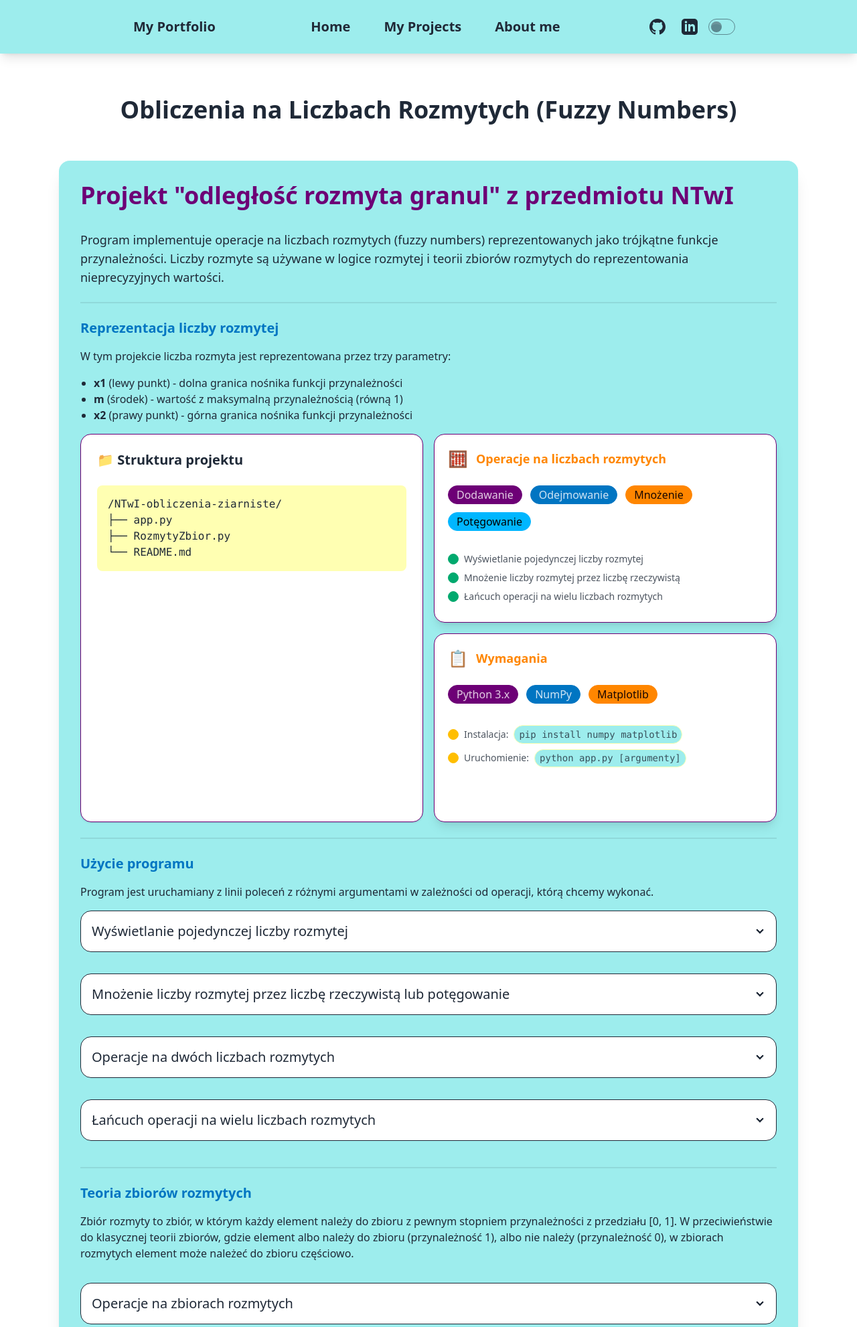
After one commit to stokuj/my-django-portfolio, a Django app: page /blog/obliczenia_ziarniste/ in a window 1280 px wide. The commit adds this page. Shown: the top 1982 px of the page at 67% size. Run offline with Django 5.2, Linux system fonts and the light colour scheme; data that the repository does not hold is empty; style sheets or scripts are compiled from the project's sources.

Commit message:
Nowy projekt + poprawki

```diff
--- a/main/templates/base.html
+++ b/main/templates/base.html
@@ -33,7 +33,7 @@
     </head>
     <body>
         <!-- Navbar -->
-        <nav class="navbar shadow-lg">
+        <nav class="navbar shadow-lg bg-base-200">
             <div class="max-w-3/4 mx-auto px-4 w-full">
                 <div class="flex justify-between items-center h-16">
 
--- a/main/templates/main/blog/activity_tracker.html
+++ b/main/templates/main/blog/activity_tracker.html
@@ -298,8 +298,7 @@ class Activity(models.Model):
                 <div class="alert alert-success shadow-md rounded-lg mt-4 mb-4">
                     <div class="flex items-center gap-2">
                     <svg xmlns="http://www.w3.org/2000/svg" class="stroke-current h-6 w-6" fill="none" viewBox="0 0 24 24">
-                        <path stroke-linecap="round" stroke-linejoin="round" stroke-width="2"
-                        d="M9 12l2 2 4-4m6 2a9 9 0 11-18 0 9 9 0 0118 0z" />
+                        <path stroke-linecap="round" stroke-linejoin="round" stroke-width="2" d="M9 12l2 2 4-4m6 2a9 9 0 11-18 0 9 9 0 0118 0z" />
                     </svg>
                     <span>Pomyślnie wdrożono na Heroku z dostępnością 24/7</span>
                     </div>
--- a/main/templates/main/blog/granular_data_grouping.html
+++ b/main/templates/main/blog/granular_data_grouping.html
@@ -679,7 +679,8 @@ function KNN_distance(data, k):
             </p>
 
             <!-- Stats -->
-            <div class="flex justify-center shadow my-4 p-4 mt-4 mb-4 text-center bg-base-100">
+            <div class="flex justify-center">
+                <div class="stats stats-vertical lg:stats-horizontal shadow bg-base-100 mt-4 mb-4 w-full">
                     <div class="stat">
                         <div class="stat-title">Testowane kształty</div>
                         <div class="stat-value text-primary">7</div>
@@ -701,6 +702,7 @@ function KNN_distance(data, k):
                         <div class="stat-desc">łacznie konfiguracji</div>
                     </div>
                 </div>
+            </div>
 
             <p class="mb-4 text-justify leading-relaxed">
             W badaniach porównano algorytmy DBSCAN, Single Linkage i Complete Linkage. Określono własne metryki oceny, pozwalające ustalić optymalne parametry dla każdego podejścia, zwłaszcza ε i MinPts w DBSCAN oraz moment przerwania scalania w hierarchicznych algorytmach.
@@ -718,7 +720,6 @@ function KNN_distance(data, k):
             <p class="mb-4 text-justify leading-relaxed">
             Analiza wpływu szumu wykazała, że zwiększający się udział zakłóceń systematycznie obniża dokładność grupowania, ze znaczącym spadkiem przy 70% szumu. Szczególnym wyzwaniem okazało się wykrywanie klastrów w rozkładzie von Misesa (kształt kołowy), gdzie Single Linkage przewyższył DBSCAN.
             </p>
-        </div>
         </div>
 
     </section>
--- /dev/null
+++ b/main/templates/main/blog/obliczenia_ziarniste.html
@@ -0,0 +1,315 @@
+{% extends "base.html" %}
+
+{% block page_name %}Obliczenia na Liczbach Rozmytych (Fuzzy Numbers){% endblock page_name %}
+
+{% block content %}
+{% load static %}
+
+<h1 class="text-3xl font-bold text-center mt-8 mb-8">Obliczenia na Liczbach Rozmytych (Fuzzy Numbers)</h1>
+
+<div class="container mx-auto p-6 max-w-6xl">
+    <div class="card bg-base-200 w-full p-8 shadow-xl">
+        <h1 class="text-3xl font-bold text-primary mb-6">Projekt "odległość rozmyta granul" z przedmiotu NTwI</h1>
+
+        <div class="prose">
+        <p class="text-lg mb-4 mt-2">
+            Program implementuje operacje na liczbach rozmytych (fuzzy numbers) reprezentowanych jako trójkątne funkcje przynależności.
+            Liczby rozmyte są używane w logice rozmytej i teorii zbiorów rozmytych do reprezentowania nieprecyzyjnych wartości.
+        </p>
+
+        <!-- Divider -->
+        <div class="divider"></div>
+
+        <h2 class="text-2xl font-semibold text-secondary">Reprezentacja liczby rozmytej</h2>
+
+        <p class="text-base mb-4 mt-4">
+            W tym projekcie liczba rozmyta jest reprezentowana przez trzy parametry:
+        </p>
+        <ul class="list-disc pl-5 text-base">
+            <li><strong>x1</strong> (lewy punkt) - dolna granica nośnika funkcji przynależności</li>
+            <li><strong>m</strong> (środek) - wartość z maksymalną przynależnością (równą 1)</li>
+            <li><strong>x2</strong> (prawy punkt) - górna granica nośnika funkcji przynależności</li>
+        </ul>
+
+
+    <div class="grid md:grid-cols-2 gap-4 mt-4 mb-4">
+
+        <!-- Lewa kolumna: Struktura projektu -->
+        <div class="card bg-base-100 shadow hover:shadow-lg transition-shadow h-full border border-primary">
+            <div class="card-body">
+                <h2 class="card-title">📁 Struktura projektu</h2>
+                <pre class="bg-base-300 p-4 rounded-lg mt-4 mb-4 w-full overflow-x-auto text-xs sm:text-base"><code>/NTwI-obliczenia-ziarniste/
+├── app.py
+├── RozmytyZbior.py
+└── README.md</code></pre>
+            </div>
+        </div>
+
+<!-- Prawa kolumna: zagnieżdżony grid -->
+<div class="grid grid-rows-2 gap-4 h-full">
+
+    <!-- Górna karta: Operacje na liczbach rozmytych -->
+    <div class="card bg-base-100 shadow-lg hover:shadow-xl transition-all duration-300 ease-out hover:-translate-y-1 border border-primary ">
+        <div class="card-body p-5">
+            <div class="flex items-center gap-3 mb-4">
+                <div class="text-2xl">🧮</div>
+                <h3 class="card-title text-accent text-lg font-semibold">Operacje na liczbach rozmytych</h3>
+            </div>
+            <div class="flex flex-wrap gap-3 ">
+                <span class="badge badge-primary badge-lg px-3 py-2">Dodawanie</span>
+                <span class="badge badge-secondary badge-lg px-3 py-2">Odejmowanie</span>
+                <span class="badge badge-accent badge-lg px-3 py-2">Mnożenie</span>
+                <span class="badge badge-info badge-lg px-3 py-2">Potęgowanie</span>
+            </div>
+            <div class="mt-4 space-y-1.5 text-base-content/80">
+                <p class="text-sm flex items-center gap-2 mt-2 mb-2">
+                    <span class="badge badge-success badge-xs"></span>
+                    Wyświetlanie pojedynczej liczby rozmytej
+                </p>
+                <p class="text-sm flex items-center gap-2 mt-2 mb-2">
+                    <span class="badge badge-success badge-xs"></span>
+                    Mnożenie liczby rozmytej przez liczbę rzeczywistą
+                </p>
+                <p class="text-sm flex items-center gap-2 mt-2 mb-2">
+                    <span class="badge badge-success badge-xs"></span>
+                    Łańcuch operacji na wielu liczbach rozmytych
+                </p>
+            </div>
+        </div>
+    </div>
+
+    <!-- Dolna karta: Wymagania -->
+    <div class="card bg-base-100 shadow-lg hover:shadow-xl transition-all duration-300 ease-out hover:-translate-y-1 border border-primary">
+        <div class="card-body p-5">
+            <div class="flex items-center gap-3 mb-4">
+                <div class="text-2xl">📋</div>
+                <h3 class="card-title text-accent text-lg font-semibold">Wymagania</h3>
+            </div>
+            <div class="flex flex-wrap gap-3">
+                <span class="badge badge-primary badge-lg px-3 py-2">Python 3.x</span>
+                <span class="badge badge-secondary badge-lg px-3 py-2">NumPy</span>
+                <span class="badge badge-accent badge-lg px-3 py-2">Matplotlib</span>
+            </div>
+            <div class="mt-4 space-y-1.5 text-base-content/80">
+                <p class="text-sm flex items-center gap-2 mt-2 mb-2">
+                    <span class="badge badge-warning badge-xs"></span>
+                    Instalacja: <code>pip install numpy matplotlib</code>
+                </p>
+                <p class="text-sm flex items-center gap-2 mt-2 mb-2">
+                    <span class="badge badge-warning badge-xs"></span>
+                    Uruchomienie: <code>python app.py [argumenty]</code>
+                </p>
+            </div>
+        </div>
+    </div>
+</div>
+</div>
+
+    <!-- Divider -->
+    <div class="divider"></div>
+
+
+    <h2 class="text-2xl font-semibold text-secondary">Użycie programu</h2>
+    <p class="text-base mb-4 mt-4">
+        Program jest uruchamiany z linii poleceń z różnymi argumentami w zależności od operacji, którą chcemy wykonać.
+    </p>
+
+    <div class="collapse collapse-arrow bg-base-100 border mt-4 mb-4">
+        <input type="checkbox" />
+        <div class="collapse-title text-xl font-medium">Wyświetlanie pojedynczej liczby rozmytej</div>
+            <div class="collapse-content overflow-y-auto">
+                <p class="mt-4 text-base">
+                    Aby wyświetlić pojedynczą liczbę rozmytą, należy podać trzy parametry: lewy punkt, środek i prawy punkt.
+                </p>
+                <pre class="bg-base-300 p-4 rounded-lg mt-4 mb-4 w-full overflow-x-auto text-xs"><code>python app.py x1 m x2</code></pre>
+
+                <p class="mt-2 text-base">Przykład:</p>
+                <pre class="bg-base-300 p-4 rounded-lg mt-4 mb-4 w-full overflow-x-auto text-xs"><code>python app.py 2 3 4</code></pre>
+            </div>
+        </div>
+    </div>
+
+    <div class="collapse collapse-arrow bg-base-100 border mt-4 mb-4">
+        <input type="checkbox" />
+        <div class="collapse-title text-xl font-medium">Mnożenie liczby rozmytej przez liczbę rzeczywistą lub potęgowanie</div>
+        <div class="collapse-content overflow-y-auto">
+            <p class="mt-4 text-base">
+                Aby pomnożyć liczbę rozmytą przez liczbę rzeczywistą lub podnieść ją do potęgi, należy podać parametry liczby rozmytej, operator ("*" dla mnożenia lub "^" dla potęgowania) oraz liczbę rzeczywistą.
+            </p>
+            <pre class="bg-base-300 p-4 rounded-lg mt-4 mb-4 w-full overflow-x-auto text-xs"><code>python app.py x1 m x2 operator liczba</code></pre>
+
+            <p class="mt-2 text-base">Przykłady:</p>
+            <pre class="bg-base-300 p-4 rounded-lg mt-4 mb-4 w-full overflow-x-auto text-xs"><code>python app.py 2 3 4 * 2
+python app.py 2 3 4 ^ 2</code></pre>
+        </div>
+    </div>
+
+
+    <div class="collapse collapse-arrow bg-base-100 border mt-4 mb-4">
+        <input type="checkbox" />
+        <div class="collapse-title text-xl font-medium">Operacje na dwóch liczbach rozmytych</div>
+        <div class="collapse-content overflow-y-auto">
+            <p class="mt-4 text-base">
+                Aby wykonać operację na dwóch liczbach rozmytych (dodawanie, odejmowanie, mnożenie), należy podać parametry obu liczb rozmytych oraz operator ("+" dla dodawania, "-" dla odejmowania, "*" dla mnożenia).
+            </p>
+            <pre class="bg-base-300 p-4 rounded-lg mt-4 mb-4 w-full overflow-x-auto text-xs"><code>python app.py x1_A m_A x2_A operator x1_B m_B x2_B</code></pre>
+
+            <p class="mt-2 text-base">Przykłady:</p>
+            <pre class="bg-base-300 p-4 rounded-lg mt-4 mb-4 w-full overflow-x-auto text-xs"><code>python app.py 2 3 4 + 5 6 7
+python app.py 2 3 4 - 1 2 3
+python app.py 2 3 4 * 1 2 3</code></pre>
+        </div>
+    </div>
+
+    <div class="collapse collapse-arrow bg-base-100 border mt-4 mb-4">
+        <input type="checkbox" />
+        <div class="collapse-title text-xl font-medium">Łańcuch operacji na wielu liczbach rozmytych</div>
+        <div class="collapse-content overflow-y-auto">
+            <p class="mt-4 text-base">
+                Program obsługuje również łańcuch operacji na wielu liczbach rozmytych. Wynik poprzedniej operacji jest używany jako pierwszy argument kolejnej operacji.
+            </p>
+            <pre class="bg-base-300 p-4 rounded-lg mt-4 mb-4 w-full overflow-x-auto text-xs"><code>python app.py x1_A m_A x2_A operator1 x1_B m_B x2_B operator2 x1_C m_C x2_C ...</code></pre>
+
+            <p class="mt-2 text-base">Przykład:</p>
+            <pre class="bg-base-300 p-4 rounded-lg mt-4 mb-4 w-full overflow-x-auto text-xs"><code>python app.py 2 3 4 + 5 6 7 - 1 2 3</code></pre>
+        </div>
+    </div>
+
+    <!-- Divider -->
+    <div class="divider"></div>
+    <!-- Divider -->
+
+    <h2 class="text-2xl font-semibold text-secondary">Teoria zbiorów rozmytych</h2>
+    <p class="text-base mb-4 mt-4">
+        Zbiór rozmyty to zbiór, w którym każdy element należy do zbioru z pewnym stopniem przynależności z przedziału [0, 1]. W przeciwieństwie do klasycznej teorii zbiorów, gdzie element albo należy do zbioru (przynależność 1), albo nie należy (przynależność 0), w zbiorach rozmytych element może należeć do zbioru częściowo.
+    </p>
+
+    <div class="collapse collapse-arrow bg-base-100 border mt-4 mb-4">
+        <input type="checkbox" />
+        <div class="collapse-title text-xl font-medium">Operacje na zbiorach rozmytych</div>
+        <div class="collapse-content overflow-y-auto">
+            <p class="mt-4 text-base">
+                W projekcie zaimplementowano następujące operacje:
+            </p>
+            <ol class="list-decimal pl-5 text-base">
+                <li class="mt-2">
+                    <strong>Dodawanie</strong>: Jeśli A i B są liczbami rozmytymi, to A + B jest liczbą rozmytą, której parametry są obliczane jako:
+                    <ul class="list-disc pl-5 mt-1">
+                        <li>m = m_A + m_B</li>
+                        <li>x1 i x2 są obliczane na podstawie odległości od środka</li>
+                    </ul>
+                </li>
+                <li class="mt-2">
+                    <strong>Odejmowanie</strong>: Jeśli A i B są liczbami rozmytymi, to A - B jest liczbą rozmytą, której parametry są obliczane jako:
+                    <ul class="list-disc pl-5 mt-1">
+                        <li>m = m_A - m_B</li>
+                        <li>x1 i x2 są obliczane na podstawie odległości od środka</li>
+                    </ul>
+                </li>
+                <li class="mt-2">
+                    <strong>Mnożenie przez liczbę rzeczywistą</strong>: Jeśli A jest liczbą rozmytą, a k jest liczbą rzeczywistą, to A * k jest liczbą rozmytą, której parametry są obliczane jako:
+                    <ul class="list-disc pl-5 mt-1">
+                        <li>m = m_A * k</li>
+                        <li>x1 i x2 są obliczane na podstawie odległości od środka</li>
+                    </ul>
+                </li>
+                <li class="mt-2">
+                    <strong>Potęgowanie</strong>: Jeśli A jest liczbą rozmytą, a n jest liczbą rzeczywistą, to A^n jest liczbą rozmytą, której parametry są obliczane jako:
+                    <ul class="list-disc pl-5 mt-1">
+                        <li>m = m_A^n</li>
+                        <li>x1 i x2 są obliczane na podstawie odległości od środka</li>
+                    </ul>
+                </li>
+                <li class="mt-2">
+                    <strong>Mnożenie dwóch liczb rozmytych</strong>: Jeśli A i B są liczbami rozmytymi, to A * B jest liczbą rozmytą, której parametry są obliczane jako:
+                    <ul class="list-disc pl-5 mt-1">
+                        <li>m = m_A * m_B</li>
+                        <li>x1 i x2 są obliczane na podstawie odległości od środka</li>
+                    </ul>
+                </li>
+            </ol>
+        </div>
+    </div>
+
+
+    <div class="collapse collapse-arrow bg-base-100 border mt-4 mb-4">
+        <input type="checkbox" />
+        <div class="collapse-title text-xl font-medium">Implementacja klasy RozmytyZbior</div>
+        <div class="collapse-content overflow-y-auto">
+            <p class="mt-4 text-base">
+                Klasa RozmytyZbior implementuje zbiór rozmyty z trójkątną funkcją przynależności. Poniżej przedstawiono fragment kodu implementujący dodawanie dwóch zbiorów rozmytych:
+            </p>
+            <pre class="bg-base-300 p-4 rounded-lg mt-4 mb-4 w-full overflow-x-auto text-xs"><code>def dodaj(self, inny_zbior):
+"""
+Dodaje dwa zbiory rozmyte.
+
+:param inny_zbior: Inny zbiór rozmyty do dodania.
+:return: Nowy zbiór rozmyty będący wynikiem dodawania.
+"""
+m = self.m + inny_zbior.m
+x1=(m-abs(self.m-self.x1)+(m-abs(inny_zbior.m-inny_zbior.x1)))/2
+x2=(m+abs(self.m-self.x2)+(m+abs(inny_zbior.m-inny_zbior.x2)))/2
+return RozmytyZbior(x1, m, x2, np.arange(x1-0.2, x2+0.2, 0.01))</code></pre>
+        </div>
+    </div>
+
+
+    <!-- Divider -->
+    <div class="divider"></div>
+    <!-- Divider -->
+
+    <h2 class="text-2xl font-semibold text-secondary">Wnioski</h2>
+
+    <div class="flex justify-center">
+        <div class="stats stats-vertical lg:stats-horizontal shadow bg-base-100 mt-4 mb-4 w-full">
+            <div class="stat">
+                <div class="stat-title">Operacje</div>
+                <div class="stat-value text-primary">5</div>
+                <div class="stat-desc">podstawowych operacji</div>
+            </div>
+
+            <div class="stat">
+                <div class="stat-title">Wizualizacja</div>
+                <div class="stat-value text-secondary">3</div>
+                <div class="stat-desc">wykresy dla każdej operacji</div>
+            </div>
+
+            <div class="stat">
+                <div class="stat-title">Implementacja</div>
+                <div class="stat-value">140+</div>
+                <div class="stat-desc">linii kodu</div>
+            </div>
+        </div>
+    </div>
+    <div class="alert alert-info shadow-lg mt-6">
+        <div>
+            <svg xmlns="http://www.w3.org/2000/svg" class="stroke-current flex-shrink-0 h-6 w-6" fill="none" viewBox="0 0 24 24">
+                <path stroke-linecap="round" stroke-linejoin="round" stroke-width="2" d="M12 9v2m0 4h.01m-6.938 4h13.856c1.54 0 2.502-1.667 1.732-3L13.732 4c-.77-1.333-2.694-1.333-3.464 0L3.34 16c-.77 1.333.192 3 1.732 3z" />
+            </svg>
+            <span>Liczby rozmyte stanowią efektywne narzędzie do modelowania niepewności i nieprecyzyjności w danych, pozwalając na operowanie na wartościach, które nie są dokładnie określone.</span>
+        </div>
+    </div>
+
+    <!--Divider-->
+    <div class="divider"></div>
+    <!--Divider-->
+
+    <!-- Footer -->
+    <footer class="footer footer-center p-4 bg-base-300 text-base-content rounded-lg mt-8">
+        <div>
+            <p>📄 Licencja MIT - 💌 Kontakt przez GitHub Issues
+                <a href="https://github.com/stokuj/NTwI-obliczenia-ziarniste-krystian-stasica" target="_blank" >
+                    🌐 Zobacz źródło na GitHubie
+                </a>
+            </p>
+        </div>
+    </footer>
+    <!-- Footer -->
+
+
+        </div>
+    </div>
+</div>
+
+
+{% endblock content %}
--- a/main/templates/main/blog/weather_web_scraping.html
+++ b/main/templates/main/blog/weather_web_scraping.html
@@ -147,7 +147,8 @@ class MyClass():
             <!--Divider-->
             <div class="divider"></div>
 
-            <div class="stats shadow bg-base-100 mt-6">
+            <div class="flex justify-center">
+                <div class="stats stats-vertical lg:stats-horizontal shadow bg-base-100 mt-4 mb-4 w-full">
                     <div class="stat">
                         <div class="stat-title">Obsługiwane stacje</div>
                         <div class="stat-value text-primary">56</div>
@@ -160,7 +161,7 @@ class MyClass():
                         <div class="stat-desc">Cykl pobierania danych</div>
                     </div>
                 </div>
-
+            </div>
             <!--Divider-->
             <div class="divider"></div>
 
--- a/main/templates/main/blog/web_scrapper_lubimyczytac.html
+++ b/main/templates/main/blog/web_scrapper_lubimyczytac.html
@@ -222,7 +222,9 @@ python main.py </code></pre>
             <div class="divider"></div>
             <!--Divider-->
             <p>
-            <div class="stats shadow bg-base-100 mt-4 mb-4 ">
+
+            <div class="flex justify-center">
+                <div class="stats stats-vertical lg:stats-horizontal shadow bg-base-100 mt-4 mb-4 w-full">
                     <div class="stat">
                         <div class="stat-title">Obsługiwane strony</div>
                         <div class="stat-value text-primary">2</div>
@@ -235,6 +237,8 @@ python main.py </code></pre>
                         <div class="stat-desc">Python + HTML</div>
                     </div>
                 </div>
+            </div>
+
             <!--Divider-->
             <div class="divider"></div>
             <!--Divider-->
--- a/main/urls.py
+++ b/main/urls.py
@@ -15,4 +15,5 @@ urlpatterns = [
     path("blog/my_django_portfolio/", views.my_django_portfolio, name="my_django_portfolio"),
     path("blog/granular_data_grouping/", views.granular_data_grouping, name="granular_data_grouping"),
     path("blog/activity_tracker/", views.activity_tracker, name="activity_tracker"),
+    path("blog/obliczenia_ziarniste/", views.obliczenia_ziarniste, name="obliczenia_ziarniste"),
 ]
--- a/main/views.py
+++ b/main/views.py
@@ -62,3 +62,6 @@ def granular_data_grouping(request):
 
 def activity_tracker(request):
     return render(request, "main/blog/activity_tracker.html")
+
+def obliczenia_ziarniste(request):
+    return render(request, "main/blog/obliczenia_ziarniste.html")
```
Also changed, not shown: main/templates/main/blog/analiza_makro_konkurs.html (+5 -4 lines), temp/RozmytyZbior.py (added, +139 -0 lines), temp/app.py (added, +216 -0 lines), 1 other file. Lines whose indentation alone changed are shown as unchanged.
